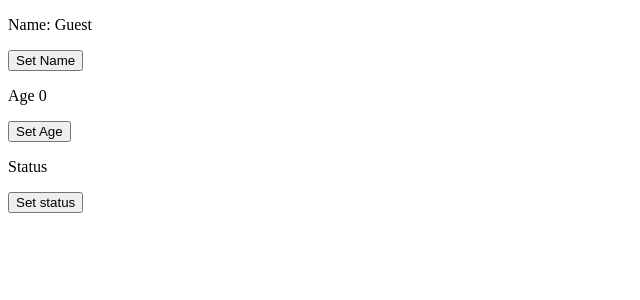
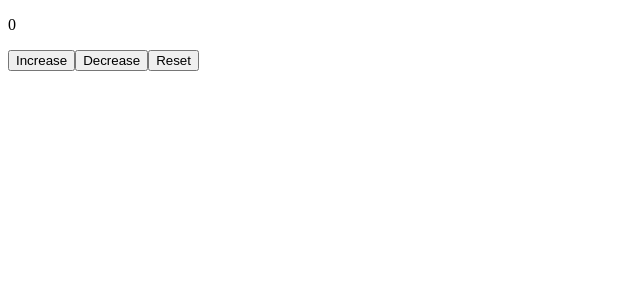
Before and after one commit to Nils-Van-de-Pitte/React-sandbox, a React (Vite) app in the folder code/: page / in a window 1280 px wide. Shown: the top 300 px of the page, without its empty margins (0-640 px from the left). Built offline with nearby package versions, Linux system fonts and the light colour scheme.

Commit message:
Add counter

```diff
--- a/code/src/App.jsx
+++ b/code/src/App.jsx
@@ -1,8 +1,8 @@
-import StateComponent from "./logic/StateComponent.jsx";
+import Counter from "./components/states/Counter.jsx";
 
 function App() {
     return(
-        <StateComponent/>
+        <Counter/>
         )
 }
 
--- /dev/null
+++ b/code/src/components/states/Counter.jsx
@@ -0,0 +1,30 @@
+import {useState} from "react";
+
+function Counter(){
+    const [count, setCount] = useState(0)
+
+    const increase = () => {
+        setCount(count +1 )
+    }
+
+    const decrease = () => {
+        if (count > 0){
+            setCount(count - 1)
+        }
+    }
+
+    const reset = () => {
+        setCount(0)
+    }
+
+    return(
+        <div>
+            <p>{count}</p>
+            <button onClick={increase}>Increase</button>
+            <button onClick={decrease}>Decrease</button>
+            <button onClick={reset}>Reset</button>
+        </div>
+    )
+}
+
+export default Counter
```
